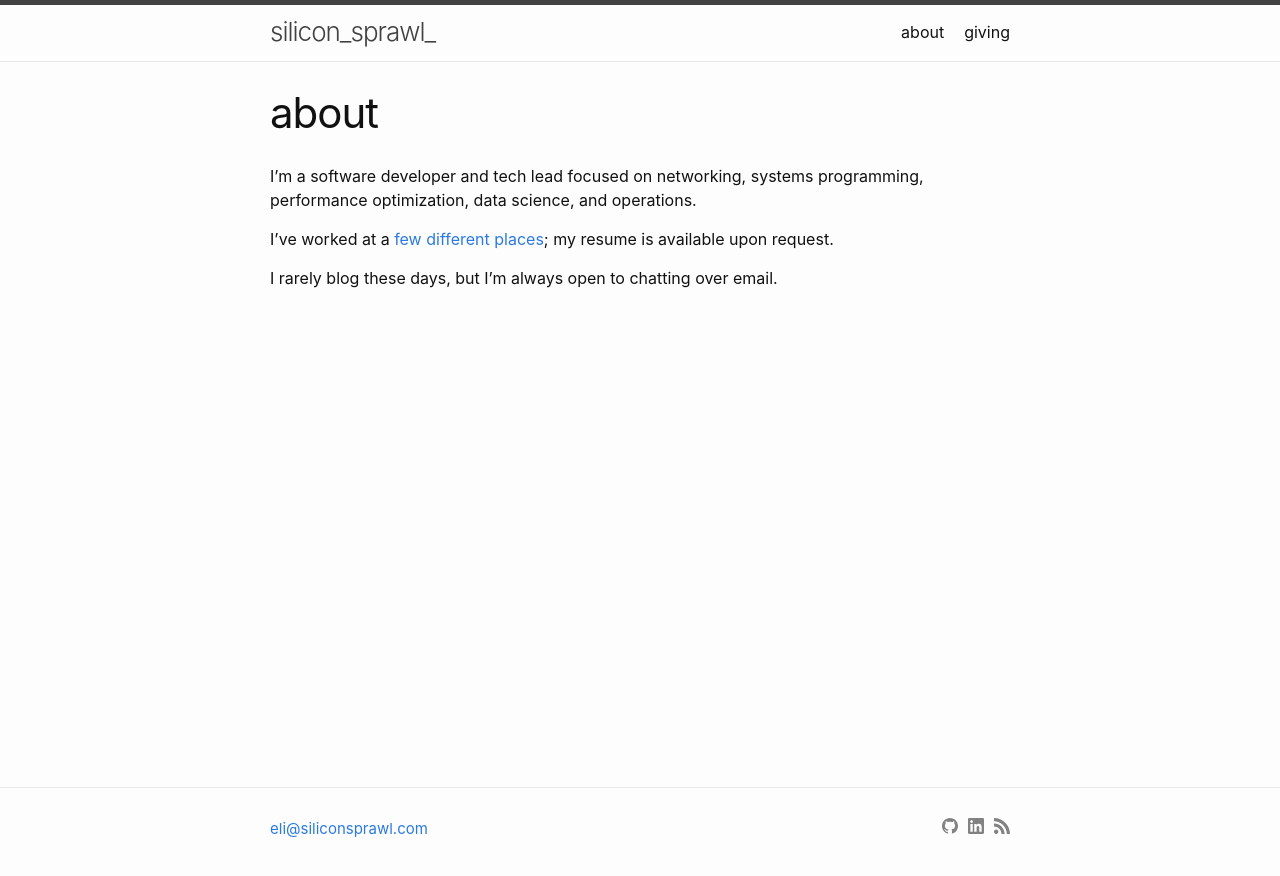
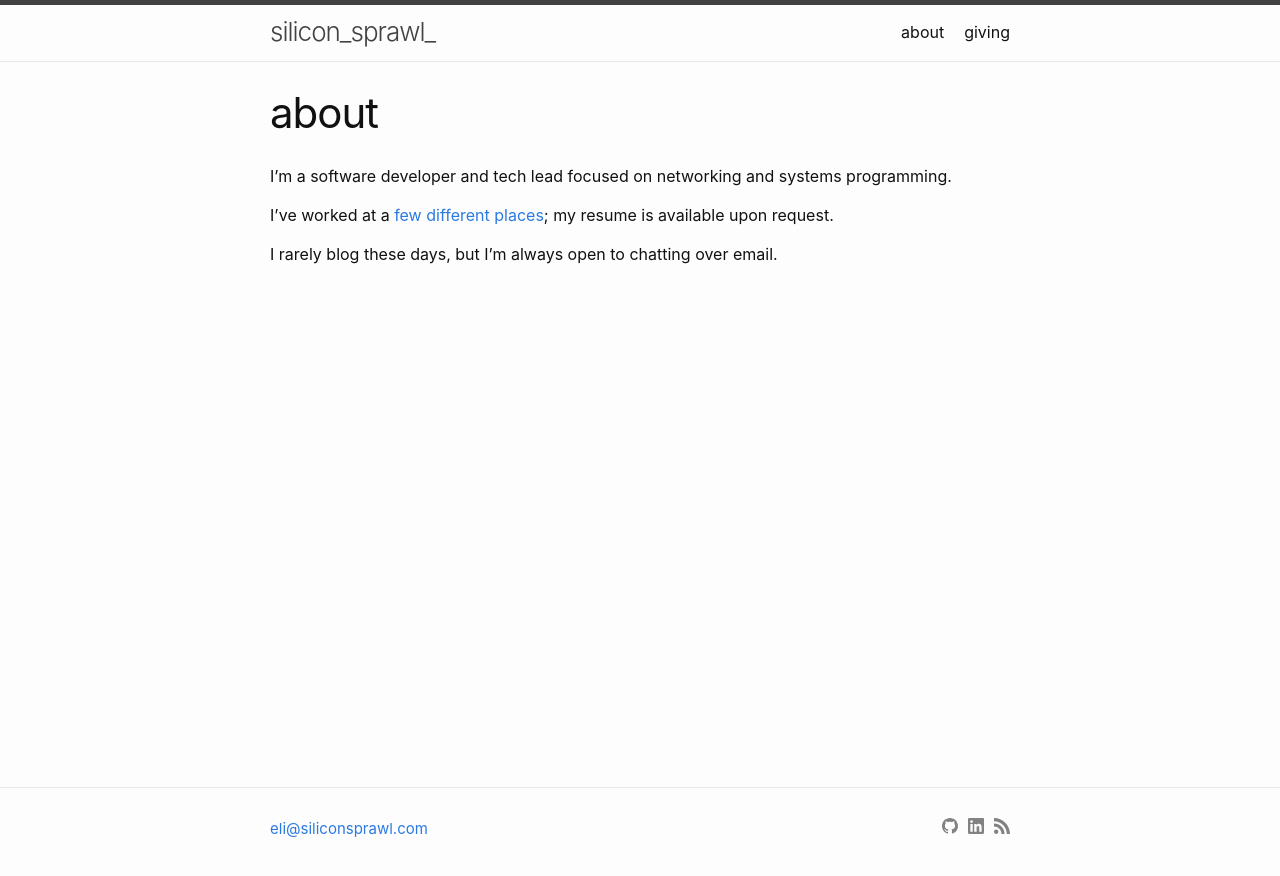
Before and after one commit to elindsey/elindsey.github.io, a Jekyll site: the page built from about.md, in a window 1280 px wide. Shown: the top 876 px of the page. Built offline with Jekyll 4.4.1, drawn with Linux system fonts in a browser that asks for light colours.

Commit message:
update about

```diff
--- a/about.md
+++ b/about.md
@@ -3,8 +3,8 @@ layout: page
 title: about
 ---
 
-I'm a software developer and tech lead focused on networking, systems
-programming, performance optimization, data science, and operations.
+I'm a software developer and tech lead focused on networking and systems
+programming.
 
 I've worked at a [few](https://aws.amazon.com)
 [different](https://www.facebook.com) [places](https://ns1.com); my resume
```
